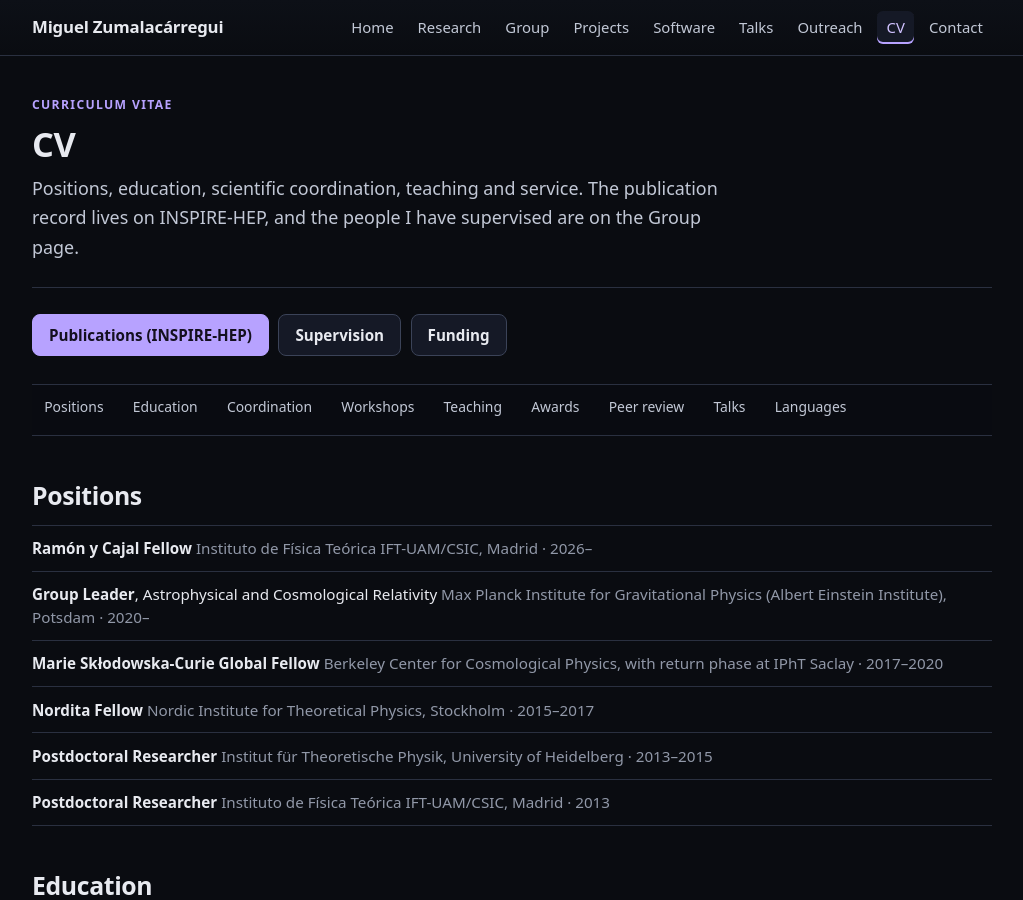
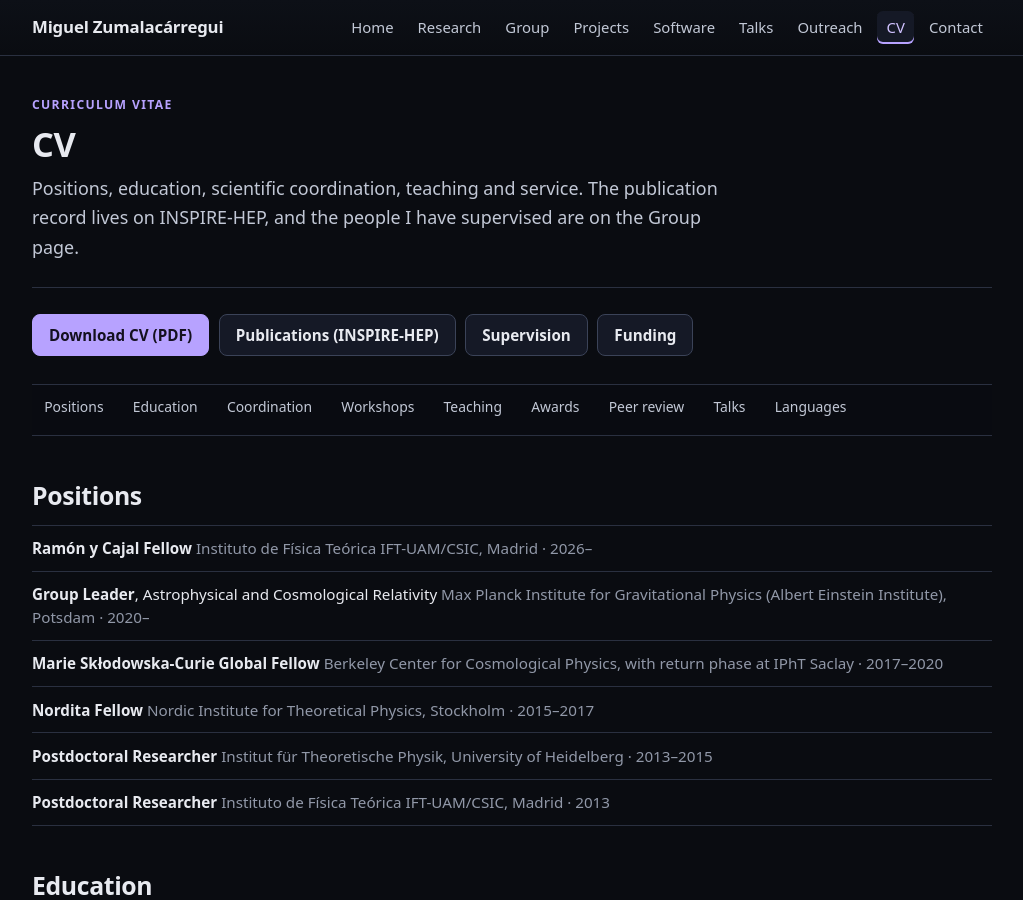
Before and after one commit to miguelzuma/miguelzuma.github.io, a Jekyll site: the page built from cv.html, in a window 1280 px wide and 900 px high. Shown: the whole window, without its empty margins (128-1151 px from the left). Built offline with Jekyll 4.4.1, drawn with Linux system fonts in a browser that asks for light colours.

Commit message:
Add a downloadable CV, typeset from the same material as the page
The CV page had nothing to download, which is the first thing most visitors
want from it. _cv/cv.tex carries the sections of cv.html in the same order;
tools/build_cv.sh runs pdflatex twice and drops the result in files/.

The source directory is underscore-prefixed so Jekyll leaves it unpublished.
Excluding "cv" instead would also have excluded cv.html — Jekyll matches those
entries by prefix.

Co-Authored-By: Claude Opus 5 (1M context) <noreply@anthropic.com>
Claude-Session: https://claude.ai/code/session_01E2ZbXszK9qt9svKVxU5Yrt

```diff
--- a/_config.yml
+++ b/_config.yml
@@ -53,3 +53,4 @@ exclude:
   - Gemfile.lock
   - vendor
   - .jekyll-cache
+  - tools
--- a/cv.html
+++ b/cv.html
@@ -32,7 +32,8 @@ sections:
 ---
 
 <div class="btn-row">
-  <a class="btn btn-primary" href="{{ site.author.inspire }}" rel="noopener">Publications (INSPIRE-HEP)</a>
+  <a class="btn btn-primary" href="{{ '/files/CV_Miguel_Zumalacarregui.pdf' | relative_url }}">Download CV (PDF)</a>
+  <a class="btn" href="{{ site.author.inspire }}" rel="noopener">Publications (INSPIRE-HEP)</a>
   <a class="btn" href="{{ '/group.html' | relative_url }}">Supervision</a>
   <a class="btn" href="{{ '/projects.html' | relative_url }}">Funding</a>
 </div>
```
Also changed, not shown: 4 other files.
